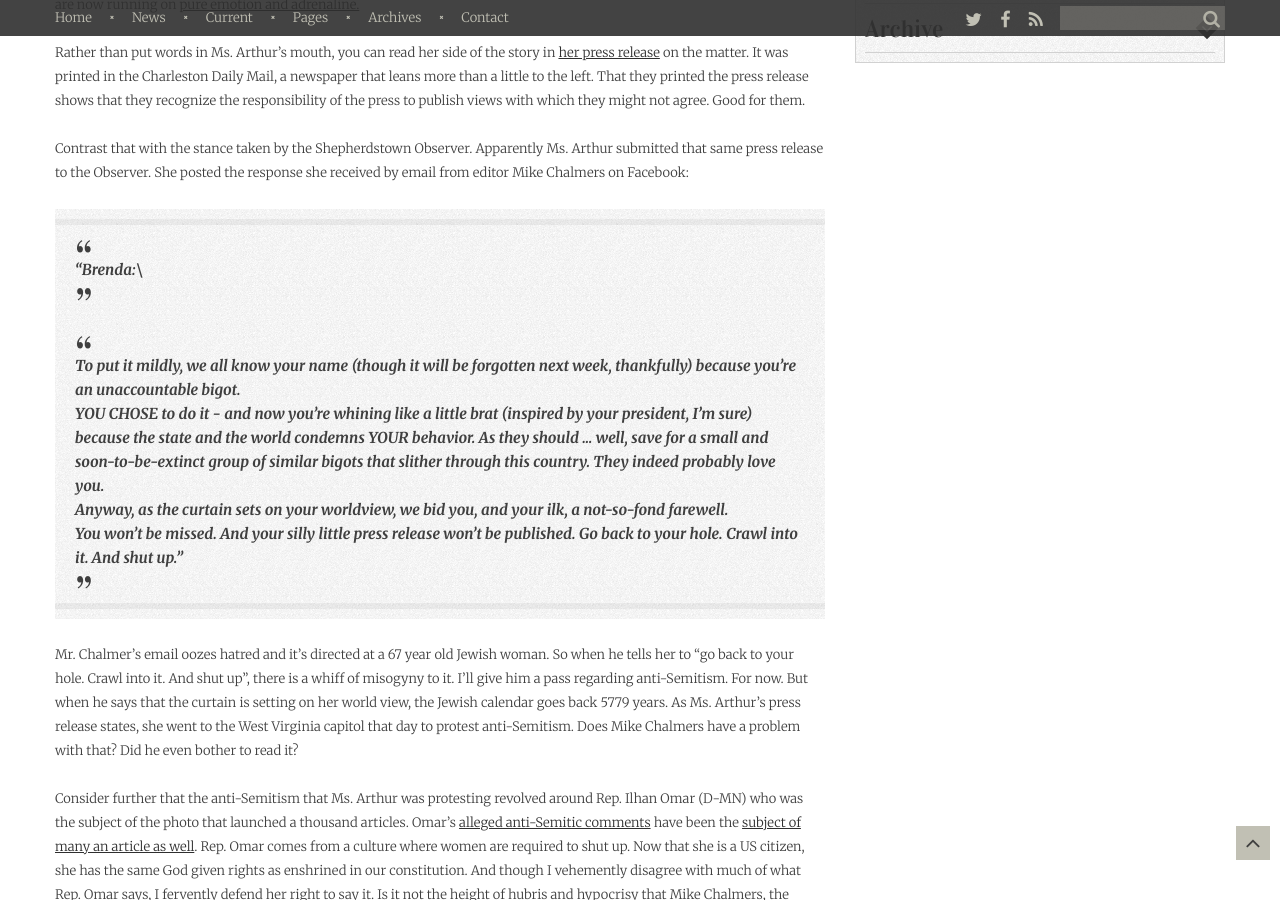
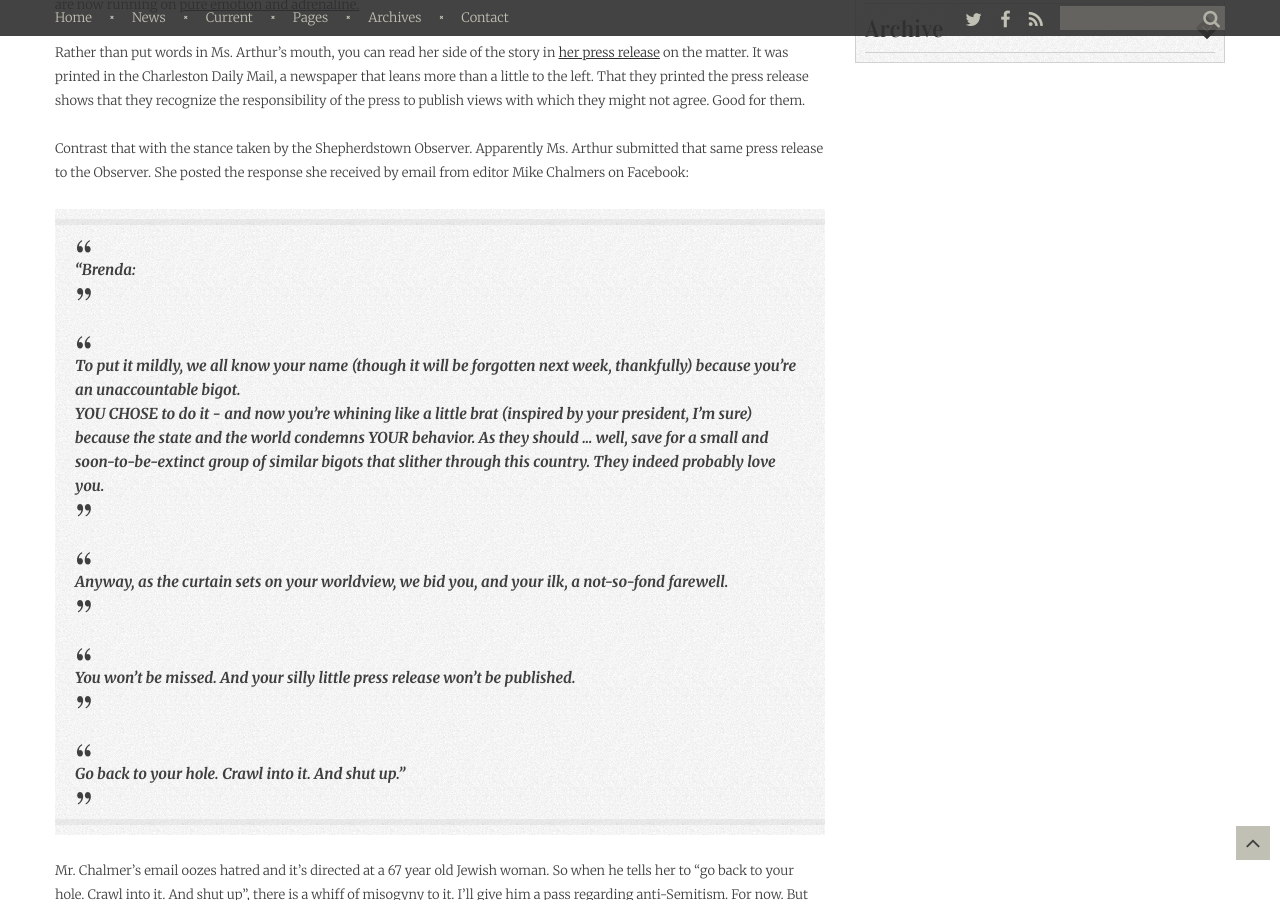
Before and after one commit to niden-net/ghostofjefferson-com, a Jekyll site: the page built from _posts/2019-03-14-does-the-first-amendment-apply-to-everyone.md, in a window 1280 px wide and 900 px high, scrolled down 455 px. Built offline with Jekyll 4.4.1, drawn with Linux system fonts in a browser that asks for light colours; a script that is not in the unit is left out.

```diff
--- a/_posts/2019-03-14-does-the-first-amendment-apply-to-everyone.md
+++ b/_posts/2019-03-14-does-the-first-amendment-apply-to-everyone.md
@@ -19,15 +19,17 @@ Rather than put words in Ms. Arthur's mouth, you can read her side of the story
 
 Contrast that with the stance taken by the Shepherdstown Observer.  Apparently Ms. Arthur submitted that same press release to the Observer.  She posted the response she received by email from editor Mike Chalmers on Facebook:
 
-> "Brenda:\
+> "Brenda:
 >
 > To put it mildly, we all know your name (though it will be forgotten next week, thankfully) because you're an unaccountable bigot.
 > \
 > YOU CHOSE to do it - and now you're whining like a little brat (inspired by your president, I'm sure) because the state and the world condemns YOUR behavior. As they should ... well, save for a small and soon-to-be-extinct group of similar bigots that slither through this country. They indeed probably love you.
-> \
+>
 > Anyway, as the curtain sets on your worldview, we bid you, and your ilk, a not-so-fond farewell.
-> \
+>
 > You won't be missed. And your silly little press release won't be published.
+>
+>
 > Go back to your hole. Crawl into it. And shut up."
 
 Mr. Chalmer's email oozes hatred and it's directed at a 67 year old Jewish woman.  So when he tells her to "go back to your hole. Crawl into it. And shut up", there is a whiff of misogyny to it.  I'll give him a pass regarding anti-Semitism.  For now.  But when he says that the curtain is setting on her world view, the Jewish calendar goes back 5779 years.  As Ms. Arthur's press release states, she went to the West Virginia capitol that day to protest anti-Semitism.  Does Mike Chalmers have a problem with that?  Did he even bother to read it?
```
